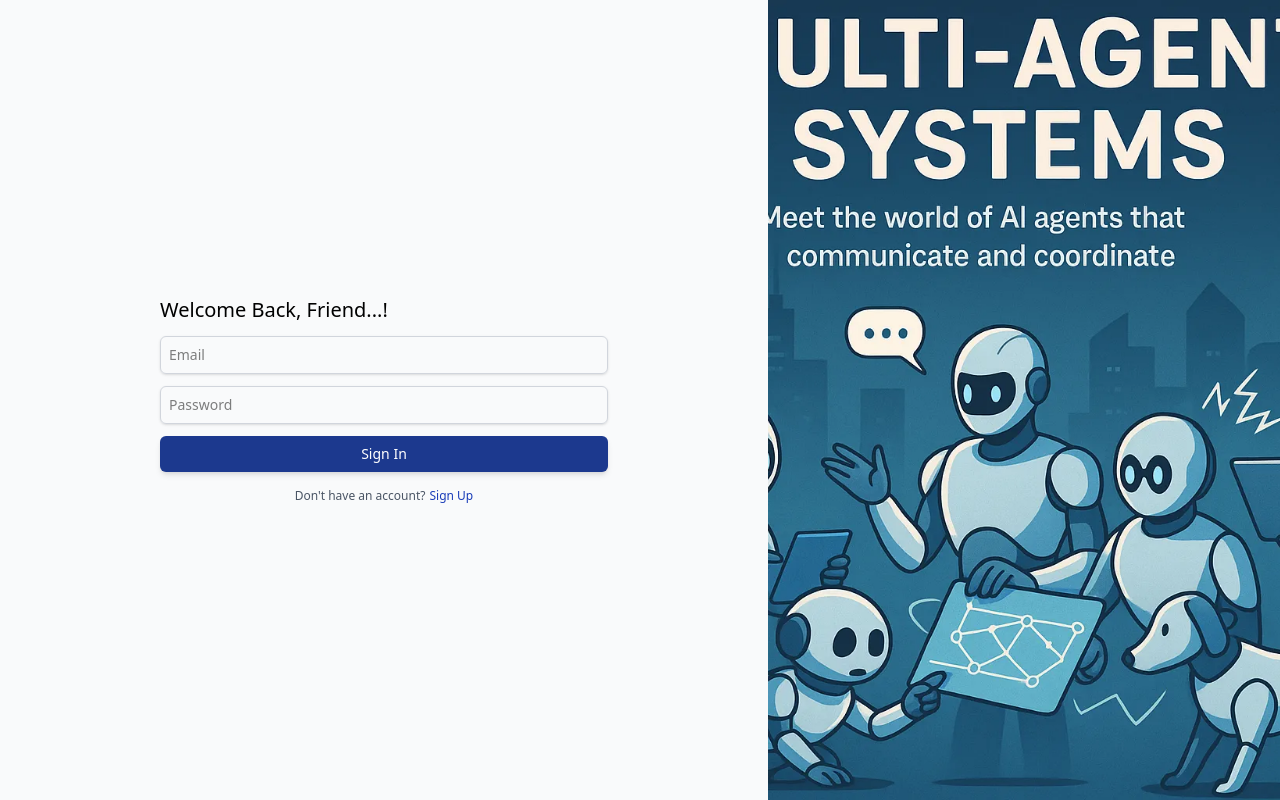
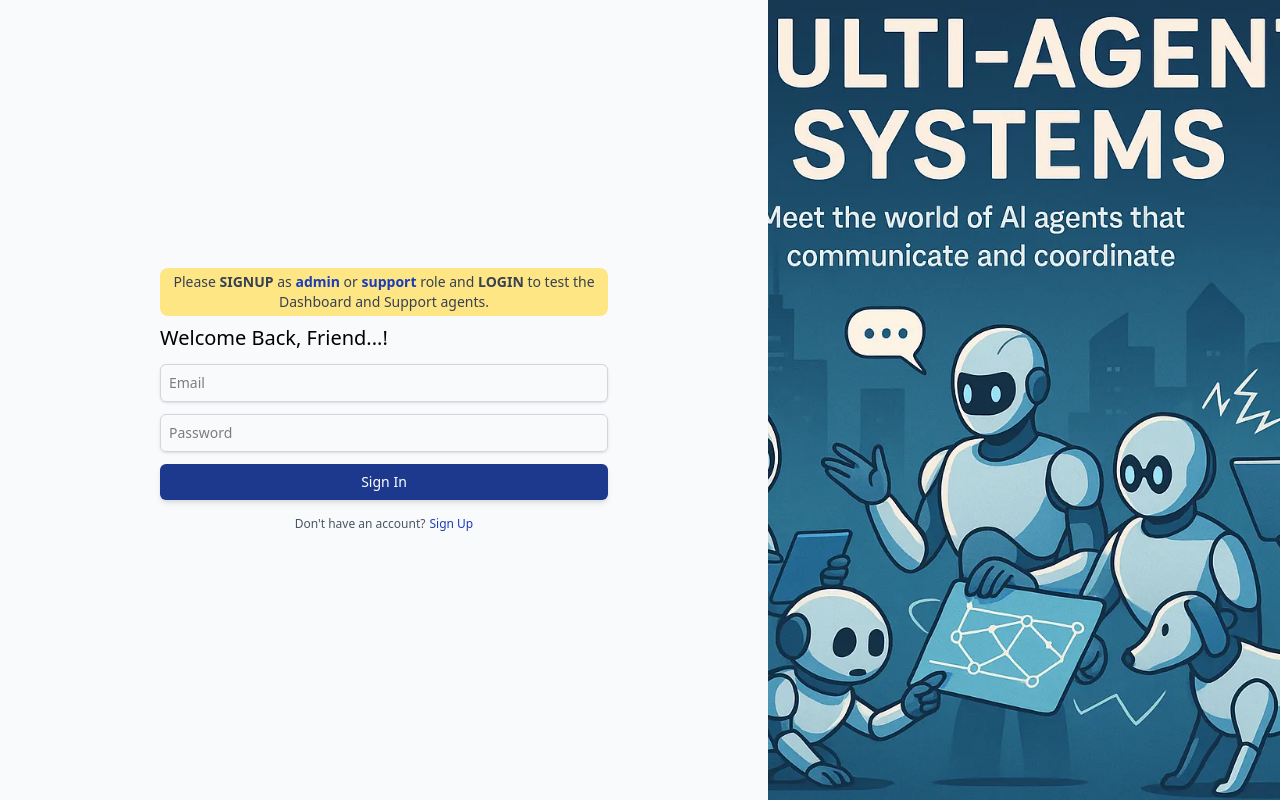
Before and after one commit to Praneeth3717/Multi_Agent_Bot, a React (Vite) app in the folder client/: page / in a window 1280 px wide. Built offline with nearby package versions, Linux system fonts and the light colour scheme.

Commit message:
note-commit

```diff
--- a/client/src/pages/Home.jsx
+++ b/client/src/pages/Home.jsx
@@ -102,6 +102,10 @@ const Home = () => {
       <div className="col-span-1 md:col-span-3 flex items-center justify-center p-4 sm:p-5 md:p-8 bg-gray-50 relative z-10">
         <div className="w-full max-w-md px-4 sm:px-0">
 
+        <p className="text-xs sm:text-sm text-gray-700 mb-2 bg-amber-200 p-1 text-center rounded-lg">
+          Please <strong>SIGNUP</strong> as <span className="font-semibold text-blue-800">admin</span> or <span className="font-semibold text-blue-800">support</span> role and <strong>LOGIN</strong> to test the Dashboard and Support agents.
+        </p>
+
           <h2 className="text-base sm:text-lg md:text-xl font-medium mb-2 sm:mb-3">
             {isSignIn ? "Welcome Back, Friend...!" : "Sign Up and Go!"}
           </h2>
```
